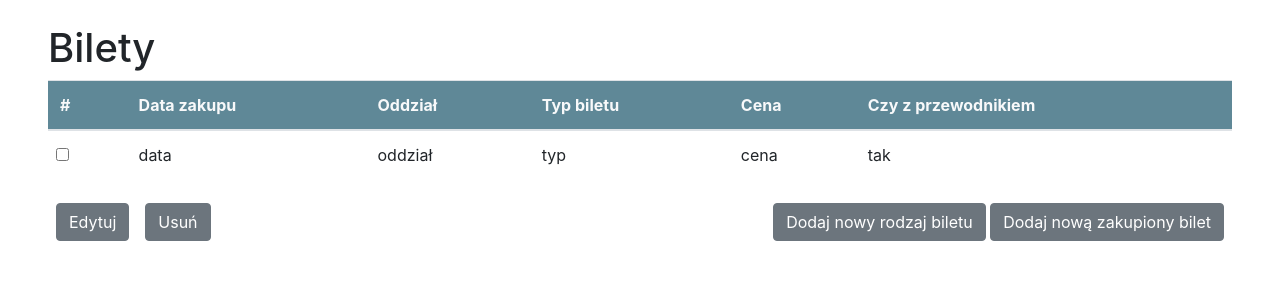
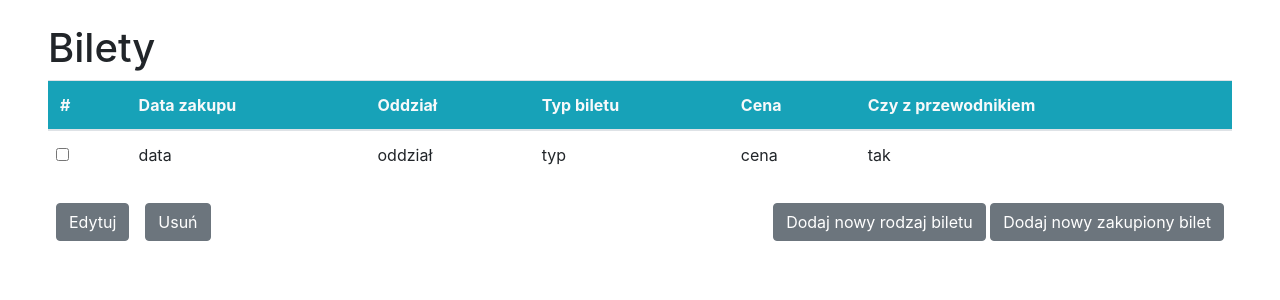
Before and after one commit to Zuzanna-Trafas/museum-db-management, a Django app: template museum_app/templates/museum_app/bilety.html in a window 1280 px wide. Shown: the part 56-356 px from the top of the page. Run offline with Django 3.2, Linux system fonts and the light colour scheme; the template is opened without the code that fills it, so the values that code supplies are empty; parts of the project's set-up code (start-up, migrations or seed data) failed here and were passed over.

Commit message:
edit colors

```diff
--- a/museum_app/templates/museum_app/artysci.html
+++ b/museum_app/templates/museum_app/artysci.html
@@ -46,7 +46,7 @@
 
     <div class="px-5">
     <table class="table table-hover">
-      <thead class="thead text-light" style="background-color: #5f8897;">
+      <thead class="thead bg-info text-light">
         <tr>
           <th scope="col">#</th>
           <th scope="col">Imię</th>
--- a/museum_app/templates/museum_app/bilety.html
+++ b/museum_app/templates/museum_app/bilety.html
@@ -46,7 +46,7 @@
 
     <div class="px-5">
     <table class="table table-hover">
-      <thead class="thead text-light" style="background-color: #5f8897;">
+      <thead class="thead bg-info text-light">
         <tr>
           <th scope="col">#</th>
           <th scope="col">Data zakupu</th>
@@ -76,7 +76,7 @@
       <div class="p-2"><button type="button" class="btn btn-secondary">Usuń</button></div>
       <div class="ml-auto p-2">
               <button type="button" class="btn btn-secondary">Dodaj nowy rodzaj biletu</button>
-              <button type="button" class="btn btn-secondary">Dodaj nową zakupiony bilet</button>
+              <button type="button" class="btn btn-secondary">Dodaj nowy zakupiony bilet</button>
       </div>
     </div>
 </body>
--- a/museum_app/templates/museum_app/dzialy.html
+++ b/museum_app/templates/museum_app/dzialy.html
@@ -46,7 +46,7 @@
 
     <div class="px-5">
     <table class="table table-hover">
-      <thead class="thead text-light" style="background-color: #5f8897;">
+      <thead class="thead bg-info text-light">
         <tr>
           <th scope="col">#</th>
           <th scope="col">Nazwa</th>
--- a/museum_app/templates/museum_app/dziela.html
+++ b/museum_app/templates/museum_app/dziela.html
@@ -46,7 +46,7 @@
 
     <div class="px-5">
     <table class="table table-hover">
-      <thead class="thead text-light" style="background-color: #5f8897;">
+      <thead class="thead bg-info text-light">
         <tr>
           <th scope="col">#</th>
           <th scope="col">Nazwa</th>
--- a/museum_app/templates/museum_app/harmonogram_zwiedzania.html
+++ b/museum_app/templates/museum_app/harmonogram_zwiedzania.html
@@ -46,7 +46,7 @@
 
     <div class="px-5">
     <table class="table table-hover">
-      <thead class="thead text-light" style="background-color: #5f8897;">
+      <thead class="thead bg-info text-light">
         <tr>
           <th scope="col">#</th>
           <th scope="col">Data</th>
--- a/museum_app/templates/museum_app/oddzialy.html
+++ b/museum_app/templates/museum_app/oddzialy.html
@@ -46,7 +46,7 @@
 
     <div class="px-5">
     <table class="table table-hover">
-      <thead class="thead text-light" style="background-color: #5f8897;">
+      <thead class="thead bg-info text-light">
         <tr>
           <th scope="col">#</th>
           <th scope="col">Nazwa</th>
--- a/museum_app/templates/museum_app/pracownicy.html
+++ b/museum_app/templates/museum_app/pracownicy.html
@@ -46,7 +46,7 @@
 
     <div class="px-5">
     <table class="table table-hover">
-      <thead class="thead text-light" style="background-color: #5f8897;">
+      <thead class="thead bg-info text-light">
         <tr>
           <th scope="col">#</th>
           <th scope="col">Pesel</th>
```
